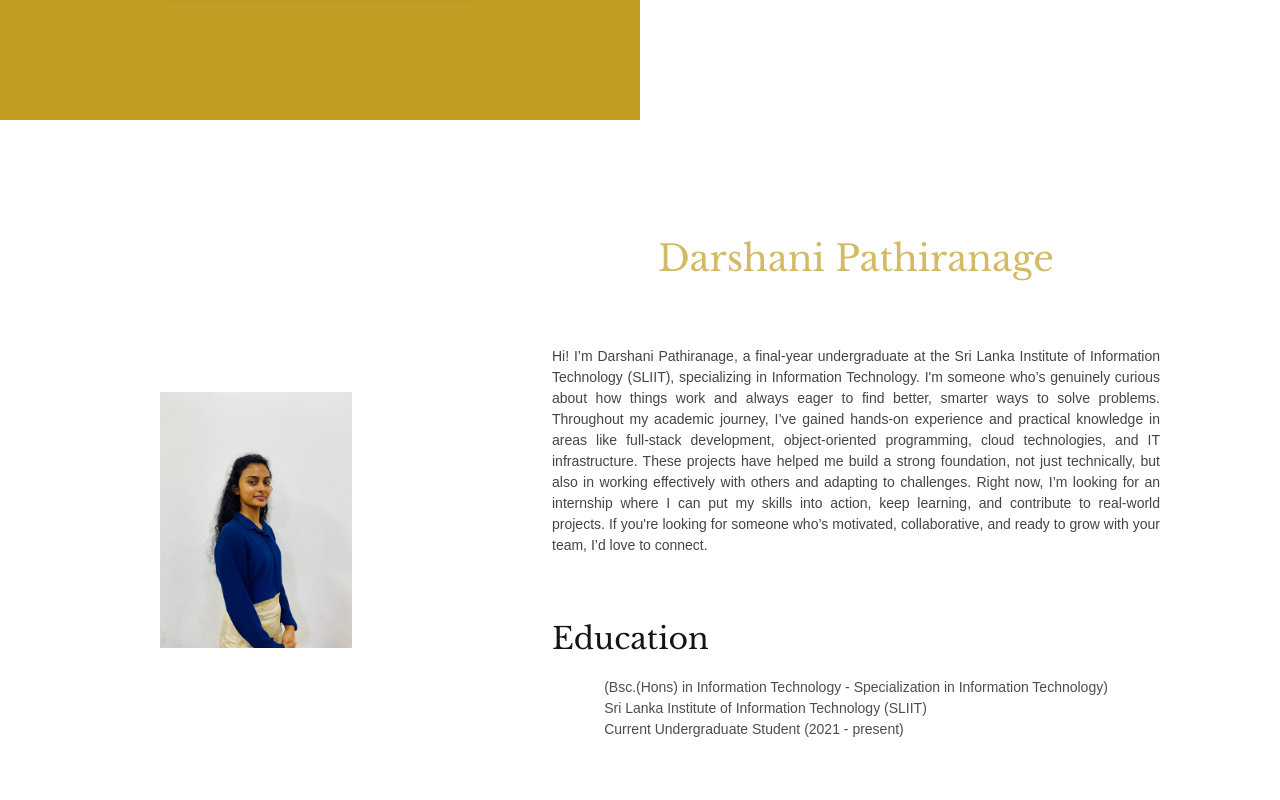
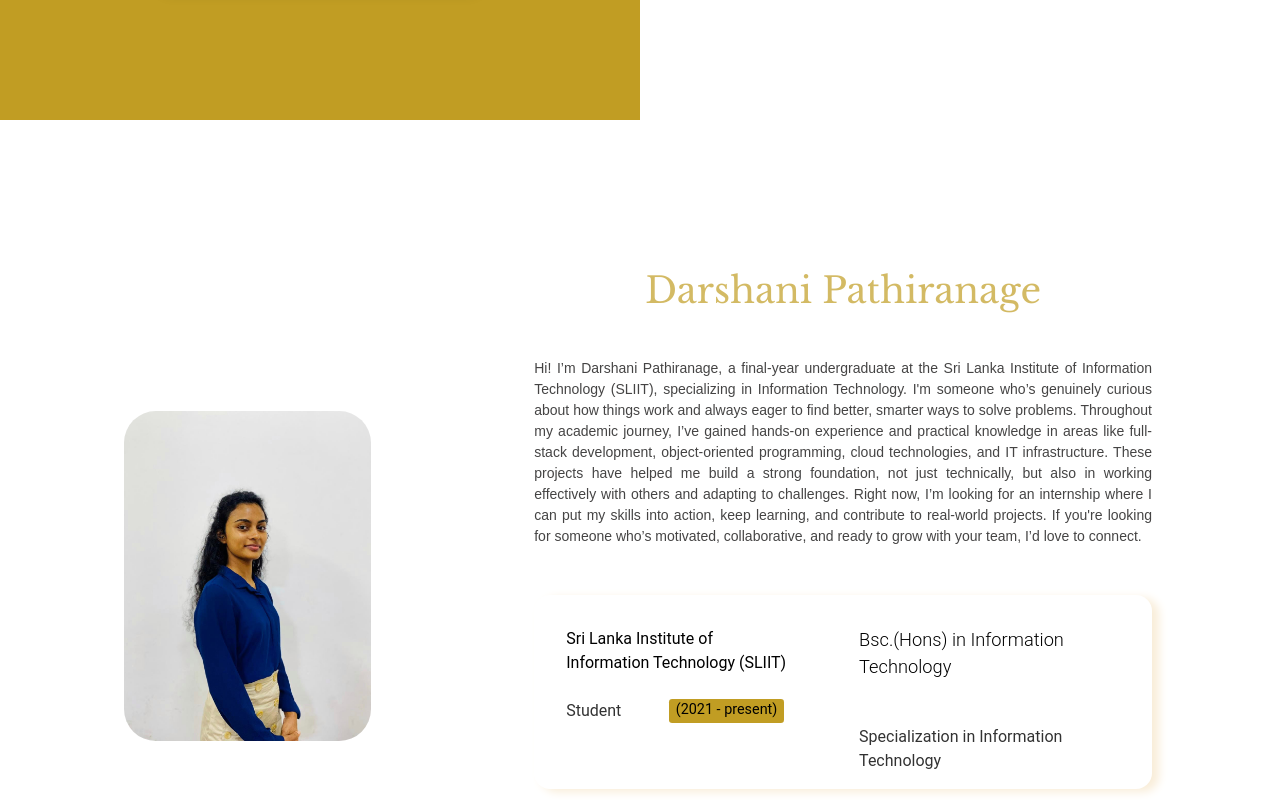
Before and after one commit to darshani-pathiranage20/My-portfolio, a React (Vite) app: page / in a window 1280 px wide. Shown: the part 680-1480 px from the top of the page. Built offline with nearby package versions, Linux system fonts and the light colour scheme.

Commit message:
about me updated

```diff
--- a/src/components/About/about.css
+++ b/src/components/About/about.css
@@ -2,51 +2,53 @@
 .about-container {
   width: 100%;
   height: 100vh;
-  display: grid;
-  grid-template-columns: 40% 60%;
+  display: flex;
   gap: 2.5rem;
 }
 
 .about-container-left {
-  padding: 6rem 10rem;
-
+  width: 40%;
+  padding-top: 3rem;
   display: flex;
   align-items: center;
   justify-content: center;
+
 }
 
-.about-photo img {
-  object-fit: cover;
-  border-radius: 2rem;
-  width: 100%;
-  max-width: 300px;
+.about-image {
+    max-width: 50%;
+    margin-top: 4rem;
+    height: auto;
+    border-radius: 2rem;
+
 }
 
 .about-container-right {
-    width: auto;
+    width: 60%;
     height: 100%;
-    display: grid
-;
+    display: flex;
+    flex-direction: column;
     grid-template-columns: 1fr;
     height: 100vh;
     padding-top: 7rem;
-    margin-right: 10rem;
+    padding-right: 8rem;
 }
 
 .about-name {
   color: #C19D23;
   font-size: 2.25rem;
   font-family: "Libre Baskerville", serif; /* If you used libre before */
-  display: grid;
+  display: flex;
   justify-content: center;
   opacity: 0.7;
+  padding-top: 2rem;
+  padding-bottom: 2.5rem;
 }
 
 .about-description {
   color: #171616;
   font-family: sans-serif;
-  display: grid;
-  justify-content: center;
+
 }
 
 .about-description p {
@@ -55,31 +57,58 @@
   opacity: 0.8;
 }
 .about-education-container {
+     background-color: #ffffff;
+    display: flex;
+    margin-top: 3rem;
+    box-shadow: 7px 3px 10px #f9edd8;
+    border-radius: 1rem;
+    padding: 1rem;
 
 }
 
-.about-education-title {
-  padding-top: rem;
-  color: #151414;
-  font-family: "Libre Baskerville", serif;
-  font-size: 1.875rem;
+.about-education-left {
+  width: 50%;
+  flex-direction: column;
+  padding: 1rem;
 }
 
-.about-education-content {
-  color: #222121;
-  font-family: sans-serif;
-  font-size: 0.875rem;
-  opacity: 0.8;
-  display: grid;
-  justify-content: center;
-  padding-top: 1rem;
+.about-education-right {
+ width: 50%;
+ padding-left: 1rem;
+ padding-top: 0.92rem;
 }
 
-.empty-line {
-  color: #d4d4d8; /* Zinc-300 */
-  display: grid;
-  justify-content: center;
+.education-duration {
+    background-color: #C19D23;
+    padding-left: 0.4rem;
+    padding-right: 0.4rem;
+    border-radius: 0.2rem;
+    font-size: 0.9rem;
 }
+
+.about-education-left-details {
+  display: flex;
+  gap: 3rem;
+  padding-top: 1.5rem;
+}
+
+.degree-name {
+  font-size: 1.14rem;
+  font-weight: 300;
+  padding-bottom: 2.8rem;
+}
+
+.institute-name {
+  font-size: 1rem;
+  font-weight: 400;
+
+}
+
+.s {
+  opacity: 0.8;
+}
+
+
 
 
 /* Responcive */
--- a/src/components/About/about.jsx
+++ b/src/components/About/about.jsx
@@ -6,7 +6,7 @@ export default function About() {
   return (
     <div className="about-container">
       <div className="about-container-left">
-        <img src={Photo} alt="my Photo" />
+        <img src={Photo} alt="my Photo" className="about-image" />
       </div>
 
       <div className="about-container-right">
@@ -32,17 +32,21 @@ export default function About() {
 
         </div>
         <div className="about-education-container">
-          <p className="about-education-title">Education</p>
-          <p className="about-education-content">
-            (Bsc.(Hons) in Information Technology - Specialization in
-            Information Technology) <br />
-            Sri Lanka Institute of Information Technology (SLIIT)
-            <br />
-            Current Undergraduate Student (2021 - present)
-          </p>
+          <div className="about-education-left">
+            <div><p className="institute-name" >Sri Lanka Institute of <br/> Information Technology (SLIIT)</p></div>
+            <div className="about-education-left-details">
+              <p className="s">Student</p>
+              <p className="education-duration">(2021 - present)</p>
+            </div>
+          </div>
+          <div className="about-education-right">
+            <p className="degree-name">Bsc.(Hons) in Information Technology </p>
+            <p className="s"> Specialization in Information Technology</p>
+
+          </div>
+
         </div>
-        <div className="empty-line"></div>
-        <div className="empty-line"></div>
+
       </div>
     </div>
   );
--- a/src/components/Skills/skill.css
+++ b/src/components/Skills/skill.css
@@ -17,6 +17,7 @@
   flex-direction: column;
   align-items: center;
   padding-top: 5rem;
+  padding-left: 3rem;
 
 }
 
--- a/src/components/Skills/skillcard.css
+++ b/src/components/Skills/skillcard.css
@@ -8,6 +8,8 @@
   border-radius: 0.5rem;
   box-shadow: 2px 4px 8px rgba(0,0,0,0.08);
 }
+
+
 
 .skill-card-image {
   width: 15%;
```
